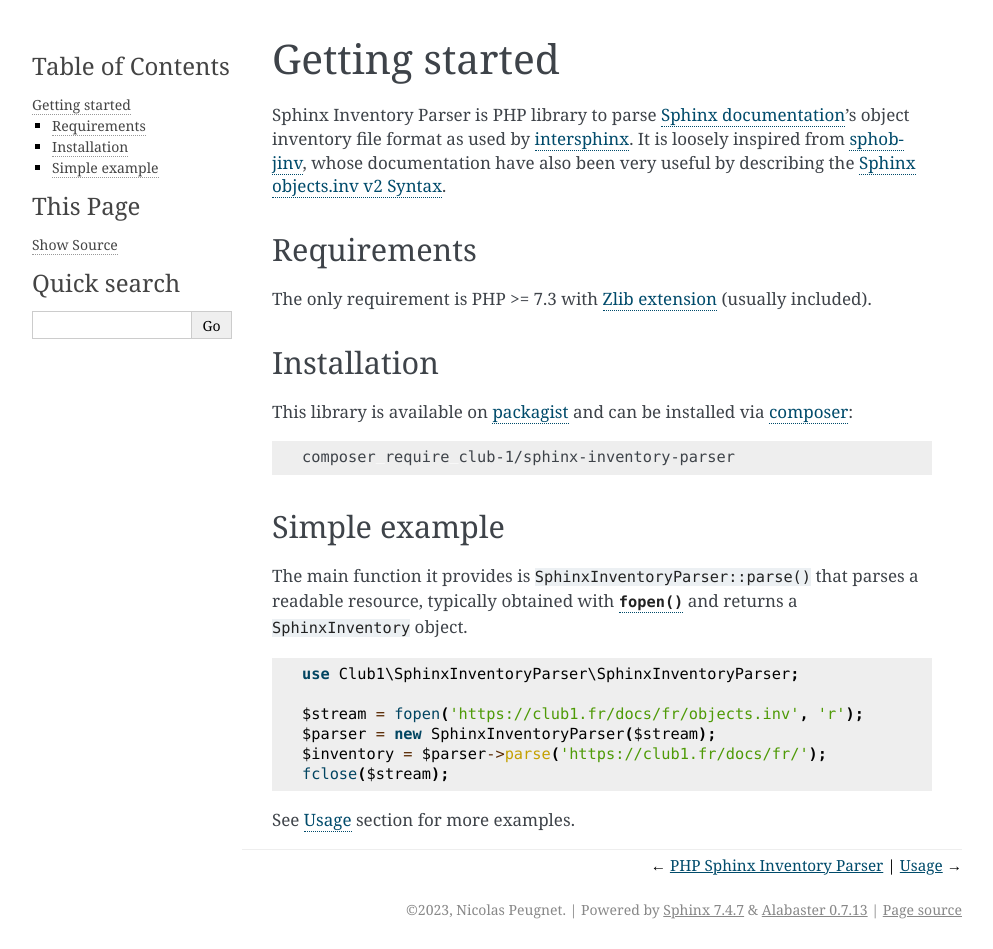
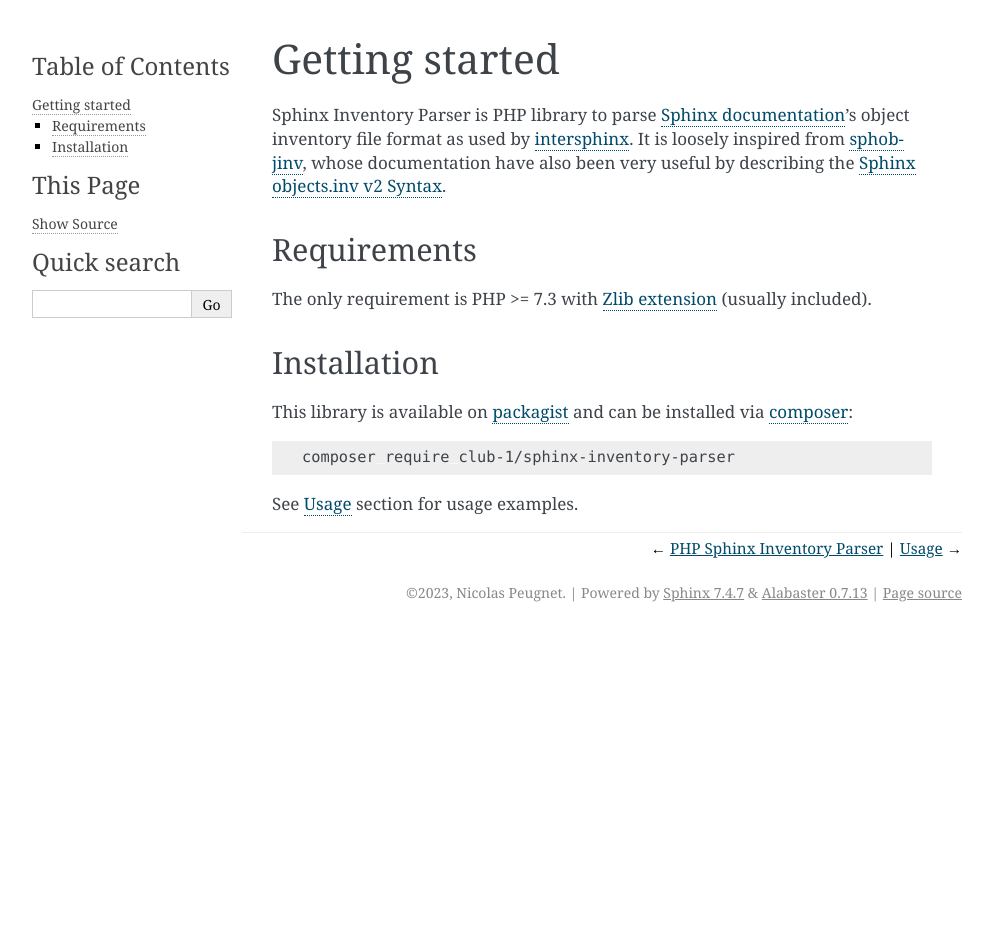
Before and after one commit to club-1/sphinx-inventory-parser, a Sphinx documentation site: the page built from docs/getting-started.rst, in a window 1280 px wide. Shown: the whole page, without its empty margins (148-1141 px from the left). Built offline with Sphinx 7.4.7, drawn with Linux system fonts in a browser that asks for light colours; cross-references to code outside the pages are shown as plain code; after the commit the page ends 900 px from its top, so only the background shows below that.

Commit message:
docs: move simple example to Usage doc

```diff
--- a/README.rst
+++ b/README.rst
@@ -28,12 +28,12 @@
 
    composer require club-1/sphinx-inventory-parser
 
-.. _simple-example:
+.. Example .. .................................................................
 
 Simple example
 --------------
 
-The main function it provides is |SphinxInventoryParser::parse()|
+The simplest way to use it is with |SphinxInventoryParser::parse()|
 that parses a readable resource, typically obtained with |fopen()|_
 and returns a |SphinxInventory| object.
 
--- a/docs/getting-started.rst
+++ b/docs/getting-started.rst
@@ -3,11 +3,6 @@
 
 .. include:: ../README.rst
    :start-after: .. Introduction
-   :end-before: .. Documentation
+   :end-before: .. Example
 
-See :doc:`usage` section for more examples.
-
-
-.. |SphinxInventoryParser::parse()| replace:: :meth:`SphinxInventoryParser::parse()`
-
-.. |SphinxInventory| replace:: :class:`SphinxInventory`
+See :doc:`usage` section for usage examples.
```
Also changed, not shown: docs/usage.rst (+7 -1 lines).
